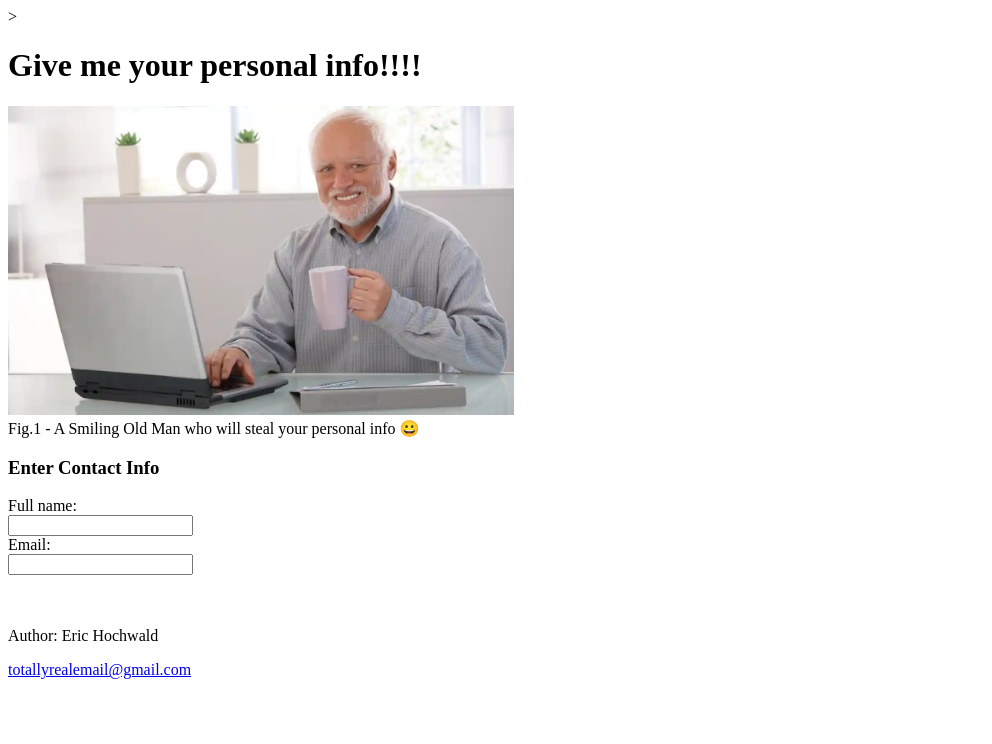
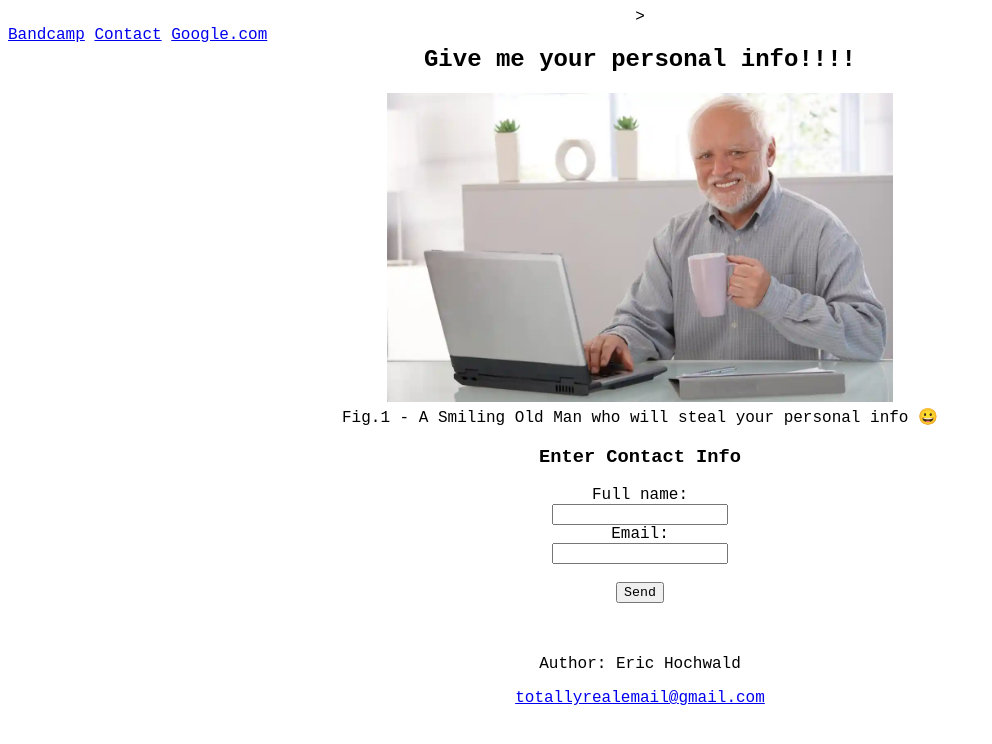
Before and after one commit to ehochw01/mini-project-1, a plain HTML site: page index.html in a window 1280 px wide. Shown: the whole page, without its empty margins (0-992 px from the left). Drawn offline with Linux system fonts and the light colour scheme.

Commit message:
Actual final HTML

```diff
--- a/assets/css/style.css
+++ b/assets/css/style.css
@@ -1,3 +1,12 @@
+* {
+    font-family: 'Courier New', Courier, monospace;
+    text-align: center;
+}
+
+header {
+    position: fixed;
+}
+
 #harold {
     width: 40%;
     height: auto;
--- a/index.html
+++ b/index.html
@@ -8,26 +8,34 @@
     </head>
 
     <body>
+        <header>
+            <nav>
+                <a href="https://moonmachinemusic.bandcamp.com/" target="_blank">Bandcamp</a>
+                <a href="#contact-form">Contact</a>
+                <a href="https://www.bing.com" target="_blank">Google.com</a>
+            </nav>
+        </header>
+
+        <section>
             <h1>Give me your personal info!!!!</h1>
             <img src="./assets/images/harold.jpg" alt="Harold is smiling at you" id="harold">
             <figcaption>Fig.1 - A Smiling Old Man who will steal your personal info &#128512</figcaption>
-
-    </body>
+        </section>
 
         <h3>Enter Contact Info</h3>
 
-    <form>
+        <form id="contact-form">
             <label for="fullname">Full name:</label><br>
             <input type="text" id="fullname" name="fullname"><br>
             <label for="email">Email:</label><br>
-        <input type="text" id="email" name="email">
+            <input type="text" id="email" name="email"><br><br>
+            <input type="submit" value="Send">
+
         </form>
         <br><br>
         <footer>
             <p>Author: Eric Hochwald</p>
             <p><a href="mailto:comments@whitehouse.gov">totallyrealemail@gmail.com</a></p>
         </footer>
-
-
-
+    </body>
 </html>
```
Lines whose indentation alone changed are shown as unchanged.
